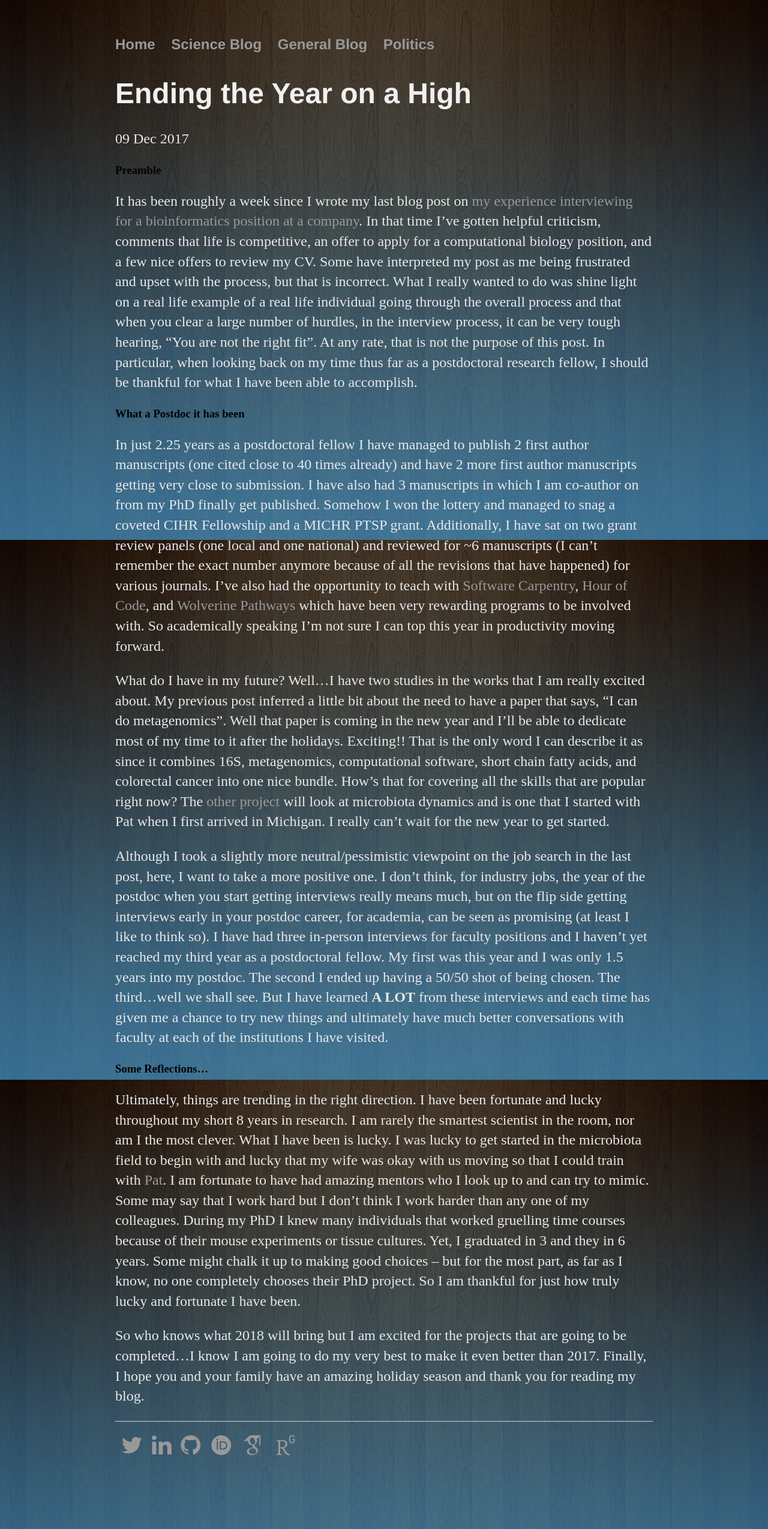
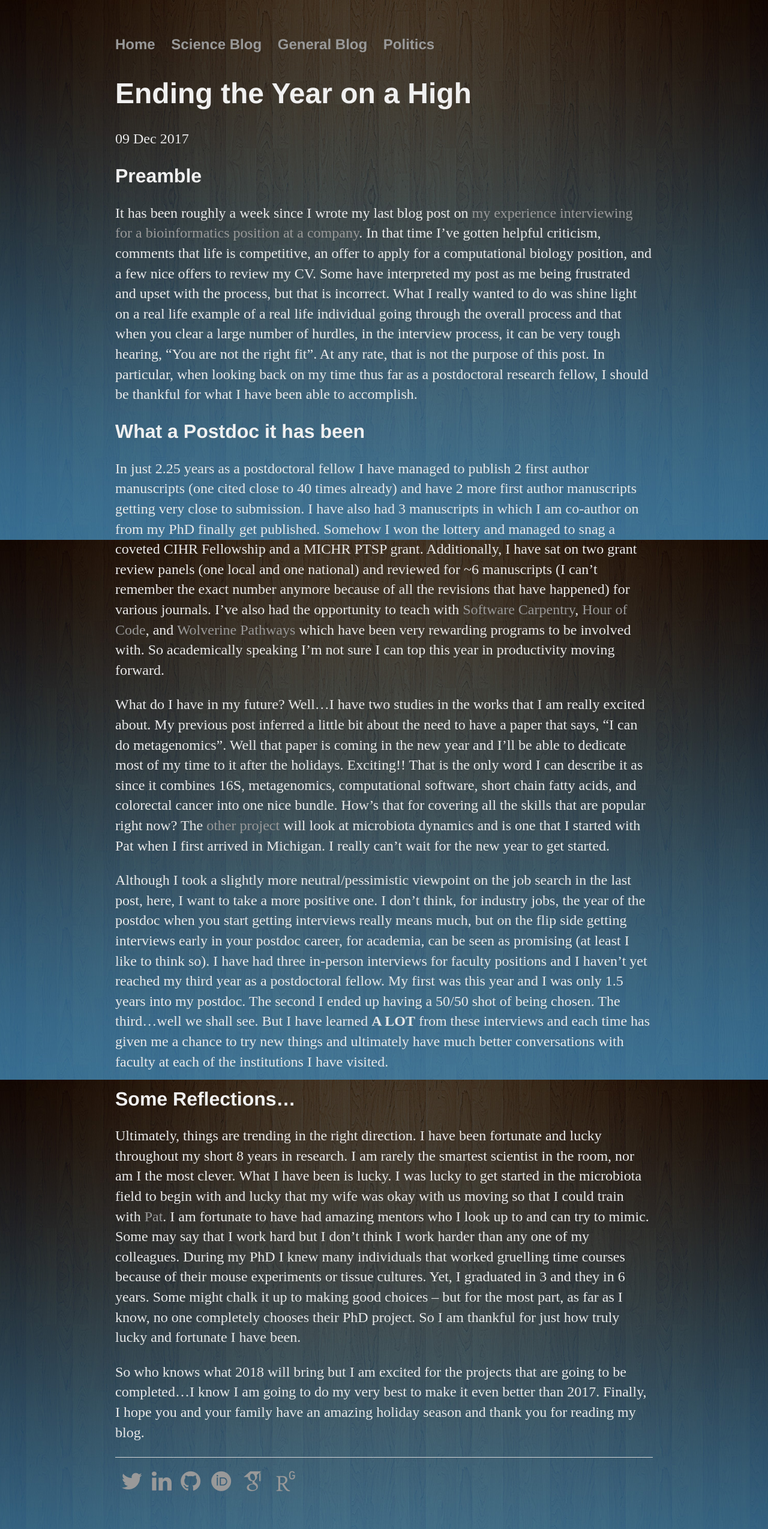
Before and after one commit to marcsze/marcsze.github.io, a Jekyll site: the page built from _posts/2017-12-09-ending_positive.md, in a window 1280 px wide. Shown: the whole page at 60% size. Built offline with Jekyll 4.4.1, drawn with Linux system fonts in a browser that asks for light colours; some web fonts are replaced.

Commit message:
change to h2

```diff
--- a/_posts/2017-12-09-ending_positive.md
+++ b/_posts/2017-12-09-ending_positive.md
@@ -5,17 +5,17 @@ date: 2017-12-09
 tags: [scienceblog]
 ---
 
-### Preamble
+## Preamble
 It has been roughly a week since I wrote my last blog post on [my experience interviewing for a bioinformatics position at a company](http://marcsze.github.io/blog/2017/12/03/interview_exp). In that time I've gotten helpful criticism, comments that life is competitive, an offer to apply for a computational biology position, and a few nice offers to review my CV. Some have interpreted my post as me being frustrated and upset with the process, but that is incorrect. What I really wanted to do was shine light on a real life example of a real life individual going through the overall process and that when you clear a large number of hurdles, in the interview process, it can be very tough hearing, "You are not the right fit". At any rate, that is not the purpose of this post. In particular, when looking back on my time thus far as a postdoctoral research fellow, I should be thankful for what I have been able to accomplish.
 
-### What a Postdoc it has been
+## What a Postdoc it has been
 In just 2.25 years as a postdoctoral fellow I have managed to publish 2 first author manuscripts (one cited close to 40 times already) and have 2 more first author manuscripts getting very close to submission. I have also had 3 manuscripts in which I am co-author on from my PhD finally get published. Somehow I won the lottery and managed to snag a coveted CIHR Fellowship and a MICHR PTSP grant. Additionally, I have sat on two grant review panels (one local and one national) and reviewed for ~6  manuscripts (I can't remember the exact number anymore because of all the revisions that have happened) for various journals. I've also had the opportunity to teach with [Software Carpentry](https://software-carpentry.org/), [Hour of Code](https://hourofcode.com/us), and [Wolverine Pathways](https://wolverinepathways.umich.edu/) which have been very rewarding programs to be involved with. So academically speaking I'm not sure I can top this year in productivity moving forward.
 
 What do I have in my future? Well...I have two studies in the works that I am really excited about. My previous post inferred a little bit about the need to have a paper that says, "I can do metagenomics". Well that paper is coming in the new year and I'll be able to dedicate most of my time to it after the holidays. Exciting!! That is the only word I can describe it as since it combines 16S, metagenomics, computational software, short chain fatty acids, and colorectal cancer into one nice bundle. How's that for covering all the skills that are popular right now? The [other project](https://umhealthresearch.org/#studies/HUM00113700) will look at microbiota dynamics and is one that I started with Pat when I first arrived in Michigan. I really can't wait for the new year to get started.
 
 Although I took a slightly more neutral/pessimistic viewpoint on the job search in the last post, here, I want to take a more positive one. I don't think, for industry jobs, the year of the postdoc when you start getting interviews really means much, but on the flip side getting interviews early in your postdoc career, for academia, can be seen as promising (at least I like to think so). I have had three in-person interviews for faculty positions and I haven't yet reached my third year as a postdoctoral fellow. My first was this year and I was only 1.5 years into my postdoc. The second I ended up having a 50/50 shot of being chosen. The third...well we shall see. But I have learned **A LOT** from these interviews and each time has given me a chance to try new things and ultimately have much better conversations with faculty at each of the institutions I have visited.
 
-### Some Reflections...
+## Some Reflections...
 
 Ultimately, things are trending in the right direction. I have been fortunate and lucky throughout my short 8 years in research. I am rarely the smartest scientist in the room, nor am I the most clever. What I have been is lucky. I was lucky to get started in the microbiota field to begin with and lucky that my wife was okay with us moving so that I could train with [Pat](http://www.schlosslab.org/). I am fortunate to have had amazing mentors who I look up to and can try to mimic. Some may say that I work hard but I don't think I work harder than any one of my colleagues. During my PhD I knew many individuals that worked gruelling time courses because of their mouse experiments or tissue cultures. Yet, I graduated in 3 and they in 6 years. Some might chalk it up to making good choices -- but for the most part, as far as I know, no one completely chooses their PhD project. So I am thankful for just how truly lucky and fortunate I have been.
 
```
